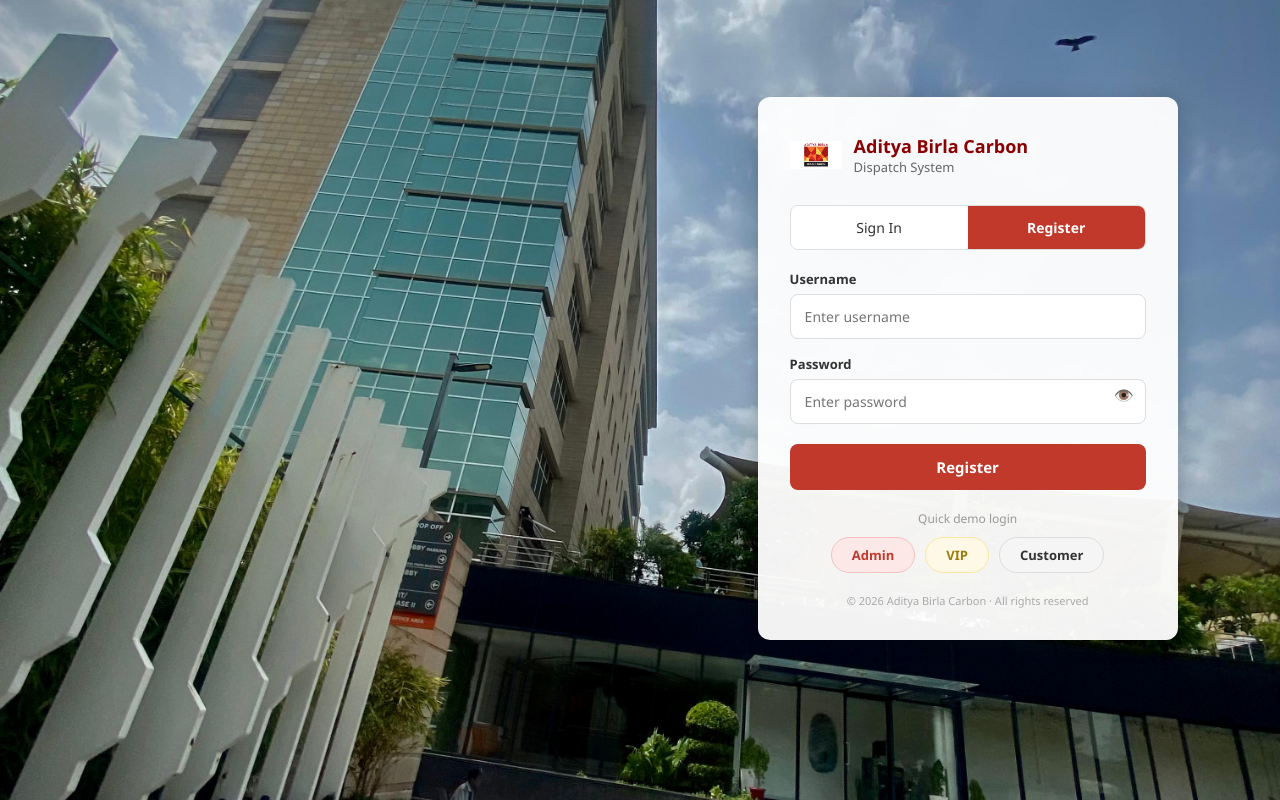
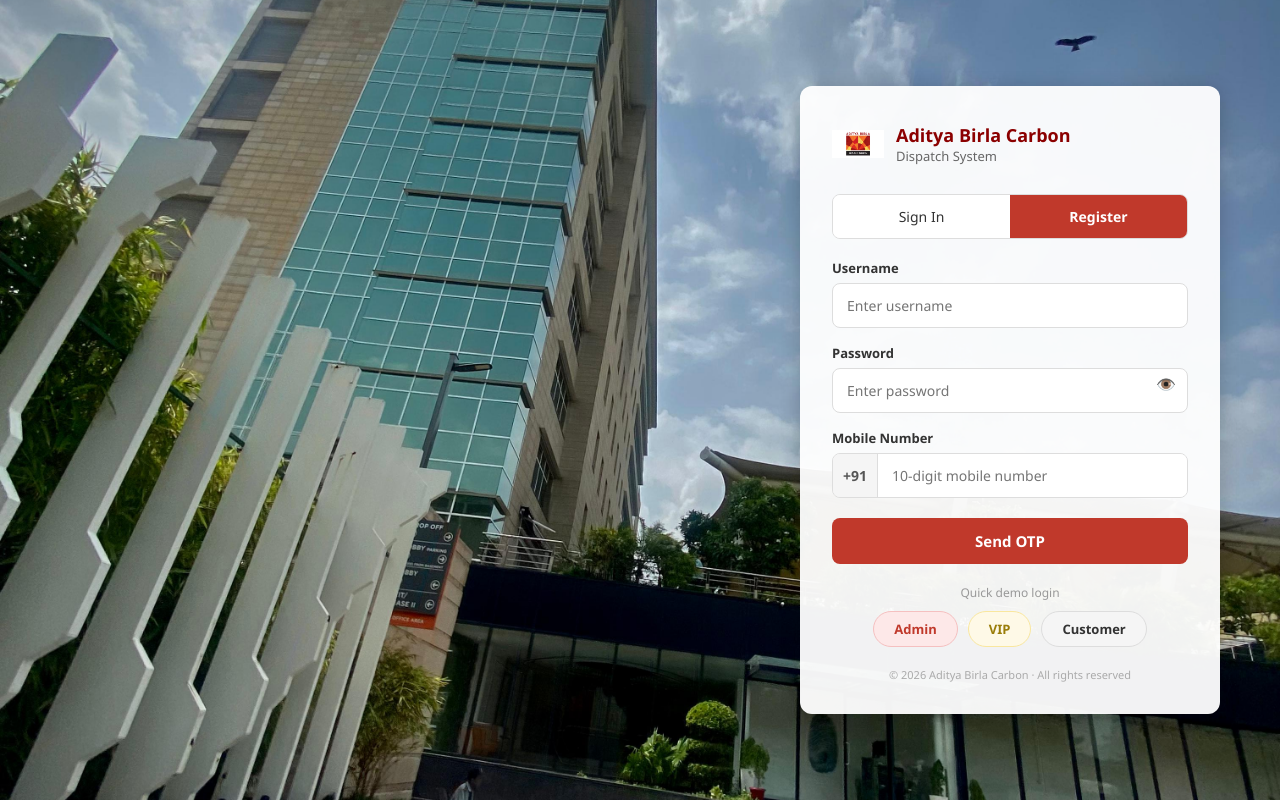
Before and after one commit to misthi0/warehouse-ai-system, a React (Create React App) app in the folder frontend/: page / in a window 1280 px wide. Both pictures are taken after a click on the button "Register". Built offline with nearby package versions, Linux system fonts and the light colour scheme; no server answers.

Commit message:
login card right aligned with otp verification

```diff
--- a/frontend/src/pages/login.js
+++ b/frontend/src/pages/login.js
@@ -6,9 +6,14 @@
   const [activeTab, setActiveTab] = useState("signin");
   const [username, setUsername] = useState("");
   const [password, setPassword] = useState("");
+  const [mobile, setMobile] = useState("");
   const [showPassword, setShowPassword] = useState(false);
   const [loading, setLoading] = useState(false);
   const [error, setError] = useState("");
+  const [otpSent, setOtpSent] = useState(false);
+  const [generatedOtp, setGeneratedOtp] = useState("");
+  const [enteredOtp, setEnteredOtp] = useState("");
+  const [registrationSuccess, setRegistrationSuccess] = useState(false);
 
   const redirectByRole = (role) => {
     if (role === "admin") window.location.href = "/dashboard";
@@ -19,10 +24,7 @@
   const handleLogin = async (e) => {
     e.preventDefault();
     setError("");
-    if (!username || !password) {
-      setError("Please enter username and password");
-      return;
-    }
+    if (!username || !password) { setError("Please enter username and password"); return; }
     setLoading(true);
     try {
       const response = await fetch(`${API_BASE_URL}/api/auth/login`, {
@@ -43,29 +45,30 @@
     }
   };
 
-  const handleRegister = async (e) => {
+  const handleSendOtp = (e) => {
     e.preventDefault();
     setError("");
-    if (!username || !password) {
-      setError("Please enter username and password");
+    if (!username || !password) { setError("Please enter username and password"); return; }
+    if (!mobile || mobile.length !== 10 || !/^[6-9]\d{9}$/.test(mobile)) {
+      setError("Please enter a valid 10-digit Indian mobile number");
       return;
     }
-    setLoading(true);
-    try {
-      const response = await fetch(`${API_BASE_URL}/api/auth/register`, {
-        method: "POST",
-        headers: { "Content-Type": "application/json" },
-        body: JSON.stringify({ username, password, role: "customer" }),
-      });
-      const data = await response.json();
-      if (!response.ok) throw new Error(data.message || "Registration failed");
-      alert("Registered! Please sign in.");
-      setActiveTab("signin");
-    } catch (err) {
-      setError(err.message || "Registration failed.");
-    } finally {
-      setLoading(false);
+    const otp = String(Math.floor(1000 + Math.random() * 9000));
+    setGeneratedOtp(otp);
+    setOtpSent(true);
+    setError("");
+    console.log("🔐 OTP for testing:", otp);
+    alert(`OTP sent to +91 ${mobile}\n\nFor testing: ${otp}`);
+  };
+
+  const handleVerifyOtp = (e) => {
+    e.preventDefault();
+    setError("");
+    if (enteredOtp !== generatedOtp) {
+      setError("❌ Invalid OTP. Please try again.");
+      return;
     }
+    setRegistrationSuccess(true);
   };
 
   const handleDemoLogin = (role) => {
@@ -75,10 +78,21 @@
     redirectByRole(role);
   };
 
+  const resetRegister = () => {
+    setOtpSent(false);
+    setRegistrationSuccess(false);
+    setGeneratedOtp("");
+    setEnteredOtp("");
+    setMobile("");
+    setUsername("");
+    setPassword("");
+    setError("");
+  };
+
   return (
     <div style={styles.container}>
       <div style={styles.card}>
-        {/* Logo + Title */}
+        {/* Logo */}
         <div style={styles.header}>
           <img src="/logo-abc.png" alt="Aditya Birla Carbon" style={styles.logo} />
           <div>
@@ -91,7 +105,7 @@
         <div style={styles.tabRow}>
           <button
             style={activeTab === "signin" ? styles.tabActive : styles.tabInactive}
-            onClick={() => { setActiveTab("signin"); setError(""); }}
+            onClick={() => { setActiveTab("signin"); setError(""); resetRegister(); }}
           >
             Sign In
           </button>
@@ -106,46 +120,93 @@
         {/* Error */}
         {error && <div style={styles.error}>{error}</div>}
 
-        {/* Form */}
-        <form onSubmit={activeTab === "signin" ? handleLogin : handleRegister}>
+        {/* SIGN IN */}
+        {activeTab === "signin" && (
+          <form onSubmit={handleLogin}>
             <label style={styles.label}>Username</label>
-          <input
-            type="text"
-            placeholder="Enter username"
-            value={username}
-            onChange={(e) => setUsername(e.target.value)}
-            style={styles.input}
-          />
-
+            <input type="text" placeholder="Enter username" value={username}
+              onChange={(e) => setUsername(e.target.value)} style={styles.input} />
             <label style={styles.label}>Password</label>
             <div style={styles.passwordWrapper}>
-            <input
-              type={showPassword ? "text" : "password"}
-              placeholder="Enter password"
-              value={password}
-              onChange={(e) => setPassword(e.target.value)}
-              style={styles.input}
-            />
-            <span
-              onClick={() => setShowPassword(!showPassword)}
-              style={styles.eyeIcon}
-            >
+              <input type={showPassword ? "text" : "password"} placeholder="Enter password"
+                value={password} onChange={(e) => setPassword(e.target.value)} style={styles.input} />
+              <span onClick={() => setShowPassword(!showPassword)} style={styles.eyeIcon}>
                 {showPassword ? "🙈" : "👁️"}
               </span>
             </div>
-
             <button type="submit" style={styles.submitBtn} disabled={loading}>
-            {loading ? "Please wait..." : activeTab === "signin" ? "Sign In" : "Register"}
+              {loading ? "Please wait..." : "Sign In"}
             </button>
           </form>
+        )}
 
-        {/* Quick Demo Login */}
+        {/* REGISTER */}
+        {activeTab === "register" && (
+          <>
+            {registrationSuccess ? (
+              <div style={styles.successCard}>
+                <div style={styles.successIcon}>✅</div>
+                <h3 style={styles.successTitle}>Registration Successful!</h3>
+                <p style={styles.successSub}>Your account has been created successfully.</p>
+                <p style={styles.successMobile}>Mobile: +91 {mobile}</p>
+                <button onClick={() => { setActiveTab("signin"); resetRegister(); }} style={styles.submitBtn}>
+                  Go to Sign In
+                </button>
+              </div>
+            ) : !otpSent ? (
+              <form onSubmit={handleSendOtp}>
+                <label style={styles.label}>Username</label>
+                <input type="text" placeholder="Enter username" value={username}
+                  onChange={(e) => setUsername(e.target.value)} style={styles.input} />
+                <label style={styles.label}>Password</label>
+                <div style={styles.passwordWrapper}>
+                  <input type={showPassword ? "text" : "password"} placeholder="Enter password"
+                    value={password} onChange={(e) => setPassword(e.target.value)} style={styles.input} />
+                  <span onClick={() => setShowPassword(!showPassword)} style={styles.eyeIcon}>
+                    {showPassword ? "🙈" : "👁️"}
+                  </span>
+                </div>
+                <label style={styles.label}>Mobile Number</label>
+                <div style={styles.mobileWrapper}>
+                  <span style={styles.mobilePrefix}>+91</span>
+                  <input type="tel" placeholder="10-digit mobile number" value={mobile}
+                    maxLength={10} onChange={(e) => setMobile(e.target.value.replace(/\D/g, ""))}
+                    style={styles.mobileInput} />
+                </div>
+                <button type="submit" style={styles.submitBtn}>Send OTP</button>
+              </form>
+            ) : (
+              <form onSubmit={handleVerifyOtp}>
+                <div style={styles.otpInfoBox}>
+                  <p style={styles.otpInfoText}>OTP sent to <strong>+91 {mobile}</strong></p>
+                  <p style={styles.otpInfoSub}>Enter the 4-digit OTP below</p>
+                </div>
+                <label style={styles.label}>Enter OTP</label>
+                <input type="tel" placeholder="Enter 4-digit OTP" value={enteredOtp}
+                  maxLength={4} onChange={(e) => setEnteredOtp(e.target.value.replace(/\D/g, ""))}
+                  style={{ ...styles.input, letterSpacing: "8px", fontSize: "20px", textAlign: "center" }} />
+                <button type="submit" style={styles.submitBtn}>Verify OTP & Register</button>
+                <button type="button"
+                  onClick={() => { setOtpSent(false); setEnteredOtp(""); setError(""); }}
+                  style={styles.backBtn}>
+                  ← Change Mobile Number
+                </button>
+              </form>
+            )}
+          </>
+        )}
+
+        {/* Demo Login */}
+        {!registrationSuccess && (
+          <>
             <p style={styles.demoLabel}>Quick demo login</p>
             <div style={styles.demoRow}>
               <button style={styles.adminBtn} onClick={() => handleDemoLogin("admin")}>Admin</button>
               <button style={styles.vipBtn} onClick={() => handleDemoLogin("vip")}>VIP</button>
               <button style={styles.customerBtn} onClick={() => handleDemoLogin("customer")}>Customer</button>
             </div>
+          </>
+        )}
 
         <p style={styles.footer}>© 2026 Aditya Birla Carbon · All rights reserved</p>
       </div>
@@ -155,78 +216,46 @@
 
 const styles = {
   container: {
-  minHeight: "100vh",
-    position: "relative",
-  display: "flex",
-  alignItems: "flex-end",
-  justifyContent: "flex-end",
-  paddingRight: "10%",
-  paddingBottom: "8%",
+    minHeight: "100vh", display: "flex", alignItems: "center",
+    justifyContent: "flex-end", paddingRight: "60px",
     backgroundImage: "url('/imagebuilding.png')",
-    backgroundSize: "cover",
-    backgroundPosition: "center",
-    backgroundRepeat: "no-repeat",
+    backgroundSize: "cover", backgroundPosition: "center", backgroundRepeat: "no-repeat",
   },
   card: {
-  backgroundColor: "rgba(255,255,255,0.95)",
-  borderRadius: "12px",
-  padding: "32px",
-  width: "100%",
-  maxWidth: "420px",
-  boxShadow: "0 4px 20px rgba(0,0,0,0.2)",
-
-  position: "absolute",
-  right: "8%",
-  bottom: "20%",   // Increase to move up
+    backgroundColor: "rgba(255,255,255,0.95)", borderRadius: "12px", padding: "32px",
+    width: "100%", maxWidth: "420px", boxShadow: "0 4px 20px rgba(0,0,0,0.2)",
   },
-  header: { display: "flex", alignItems: "center", gap: "12px", marginBottom: "24px" },
-  logo: { width: "52px", height: "52px", objectFit: "contain" },
-  title: { margin: 0, fontSize: "18px", fontWeight: "700", color: "#8B0000" },
-  subtitle: { margin: 0, fontSize: "13px", color: "#666" },
-  tabRow: { display: "flex", marginBottom: "20px", borderRadius: "8px", overflow: "hidden", border: "1px solid #ddd" },
-  tabActive: {
-    flex: 1, padding: "12px", backgroundColor: "#C0392B", color: "#fff",
-    border: "none", cursor: "pointer", fontWeight: "600", fontSize: "14px",
-  },
-  tabInactive: {
-    flex: 1, padding: "12px", backgroundColor: "#fff", color: "#333",
-    border: "none", cursor: "pointer", fontWeight: "500", fontSize: "14px",
-  },
-  error: {
-    backgroundColor: "#fdecea", color: "#C0392B", padding: "10px 14px",
-    borderRadius: "6px", fontSize: "13px", marginBottom: "12px",
-  },
-  label: { fontSize: "13px", fontWeight: "600", color: "#333", marginBottom: "6px", display: "block" },
-  input: {
-    padding: "12px 14px", borderRadius: "8px", border: "1px solid #ddd",
-    fontSize: "14px", marginBottom: "16px", outline: "none",
-    width: "100%", boxSizing: "border-box", display: "block",
-  },
+  header:          { display: "flex", alignItems: "center", gap: "12px", marginBottom: "24px" },
+  logo:            { width: "52px", height: "52px", objectFit: "contain" },
+  title:           { margin: 0, fontSize: "18px", fontWeight: "700", color: "#8B0000" },
+  subtitle:        { margin: 0, fontSize: "13px", color: "#666" },
+  tabRow:          { display: "flex", marginBottom: "20px", borderRadius: "8px", overflow: "hidden", border: "1px solid #ddd" },
+  tabActive:       { flex: 1, padding: "12px", backgroundColor: "#C0392B", color: "#fff", border: "none", cursor: "pointer", fontWeight: "600", fontSize: "14px" },
+  tabInactive:     { flex: 1, padding: "12px", backgroundColor: "#fff", color: "#333", border: "none", cursor: "pointer", fontWeight: "500", fontSize: "14px" },
+  error:           { backgroundColor: "#fdecea", color: "#C0392B", padding: "10px 14px", borderRadius: "6px", fontSize: "13px", marginBottom: "12px" },
+  label:           { fontSize: "13px", fontWeight: "600", color: "#333", marginBottom: "6px", display: "block" },
+  input:           { padding: "12px 14px", borderRadius: "8px", border: "1px solid #ddd", fontSize: "14px", marginBottom: "16px", outline: "none", width: "100%", boxSizing: "border-box", display: "block" },
   passwordWrapper: { position: "relative", marginBottom: "8px" },
-  eyeIcon: {
-    position: "absolute", right: "12px", top: "35%",
-    transform: "translateY(-50%)", cursor: "pointer", fontSize: "16px",
-  },
-  submitBtn: {
-    padding: "13px", backgroundColor: "#C0392B", color: "#fff",
-    border: "none", borderRadius: "8px", fontSize: "15px",
-    fontWeight: "600", cursor: "pointer", width: "100%", marginTop: "4px",
-  },
-  demoLabel: { textAlign: "center", color: "#999", fontSize: "12px", margin: "20px 0 10px" },
-  demoRow: { display: "flex", gap: "10px", justifyContent: "center", marginBottom: "20px" },
-  adminBtn: {
-    padding: "8px 20px", backgroundColor: "#fde8e8", color: "#C0392B",
-    border: "1px solid #f5c0c0", borderRadius: "20px", cursor: "pointer", fontWeight: "600", fontSize: "13px",
-  },
-  vipBtn: {
-    padding: "8px 20px", backgroundColor: "#fef9e7", color: "#9a7d0a",
-    border: "1px solid #f9e79f", borderRadius: "20px", cursor: "pointer", fontWeight: "600", fontSize: "13px",
-  },
-  customerBtn: {
-    padding: "8px 20px", backgroundColor: "#f5f5f5", color: "#333",
-    border: "1px solid #ddd", borderRadius: "20px", cursor: "pointer", fontWeight: "600", fontSize: "13px",
-  },
-  footer: { textAlign: "center", color: "#aaa", fontSize: "11px", marginTop: "8px" },
+  eyeIcon:         { position: "absolute", right: "12px", top: "35%", transform: "translateY(-50%)", cursor: "pointer", fontSize: "16px" },
+  mobileWrapper:   { display: "flex", alignItems: "center", border: "1px solid #ddd", borderRadius: "8px", marginBottom: "16px", overflow: "hidden" },
+  mobilePrefix:    { backgroundColor: "#f5f5f5", padding: "12px 10px", fontSize: "14px", fontWeight: "600", color: "#555", borderRight: "1px solid #ddd" },
+  mobileInput:     { flex: 1, padding: "12px 14px", border: "none", fontSize: "14px", outline: "none" },
+  submitBtn:       { padding: "13px", backgroundColor: "#C0392B", color: "#fff", border: "none", borderRadius: "8px", fontSize: "15px", fontWeight: "600", cursor: "pointer", width: "100%", marginTop: "4px" },
+  backBtn:         { padding: "10px", backgroundColor: "transparent", color: "#666", border: "1px solid #ddd", borderRadius: "8px", fontSize: "13px", cursor: "pointer", width: "100%", marginTop: "8px" },
+  otpInfoBox:      { backgroundColor: "#eef2ff", borderRadius: "8px", padding: "14px", marginBottom: "16px", textAlign: "center" },
+  otpInfoText:     { margin: 0, fontSize: "14px", color: "#333" },
+  otpInfoSub:      { margin: "4px 0 0", fontSize: "12px", color: "#888" },
+  successCard:     { textAlign: "center", padding: "16px 0" },
+  successIcon:     { fontSize: "48px", marginBottom: "12px" },
+  successTitle:    { margin: "0 0 8px", fontSize: "18px", fontWeight: "700", color: "#27AE60" },
+  successSub:      { margin: "0 0 8px", color: "#555", fontSize: "13px" },
+  successMobile:   { margin: "0 0 20px", color: "#888", fontSize: "13px" },
+  demoLabel:       { textAlign: "center", color: "#999", fontSize: "12px", margin: "20px 0 10px" },
+  demoRow:         { display: "flex", gap: "10px", justifyContent: "center", marginBottom: "20px" },
+  adminBtn:        { padding: "8px 20px", backgroundColor: "#fde8e8", color: "#C0392B", border: "1px solid #f5c0c0", borderRadius: "20px", cursor: "pointer", fontWeight: "600", fontSize: "13px" },
+  vipBtn:          { padding: "8px 20px", backgroundColor: "#fef9e7", color: "#9a7d0a", border: "1px solid #f9e79f", borderRadius: "20px", cursor: "pointer", fontWeight: "600", fontSize: "13px" },
+  customerBtn:     { padding: "8px 20px", backgroundColor: "#f5f5f5", color: "#333", border: "1px solid #ddd", borderRadius: "20px", cursor: "pointer", fontWeight: "600", fontSize: "13px" },
+  footer:          { textAlign: "center", color: "#aaa", fontSize: "11px", marginTop: "8px" },
 };
 
 export default Login;
```
Lines whose indentation alone changed are shown as unchanged.
